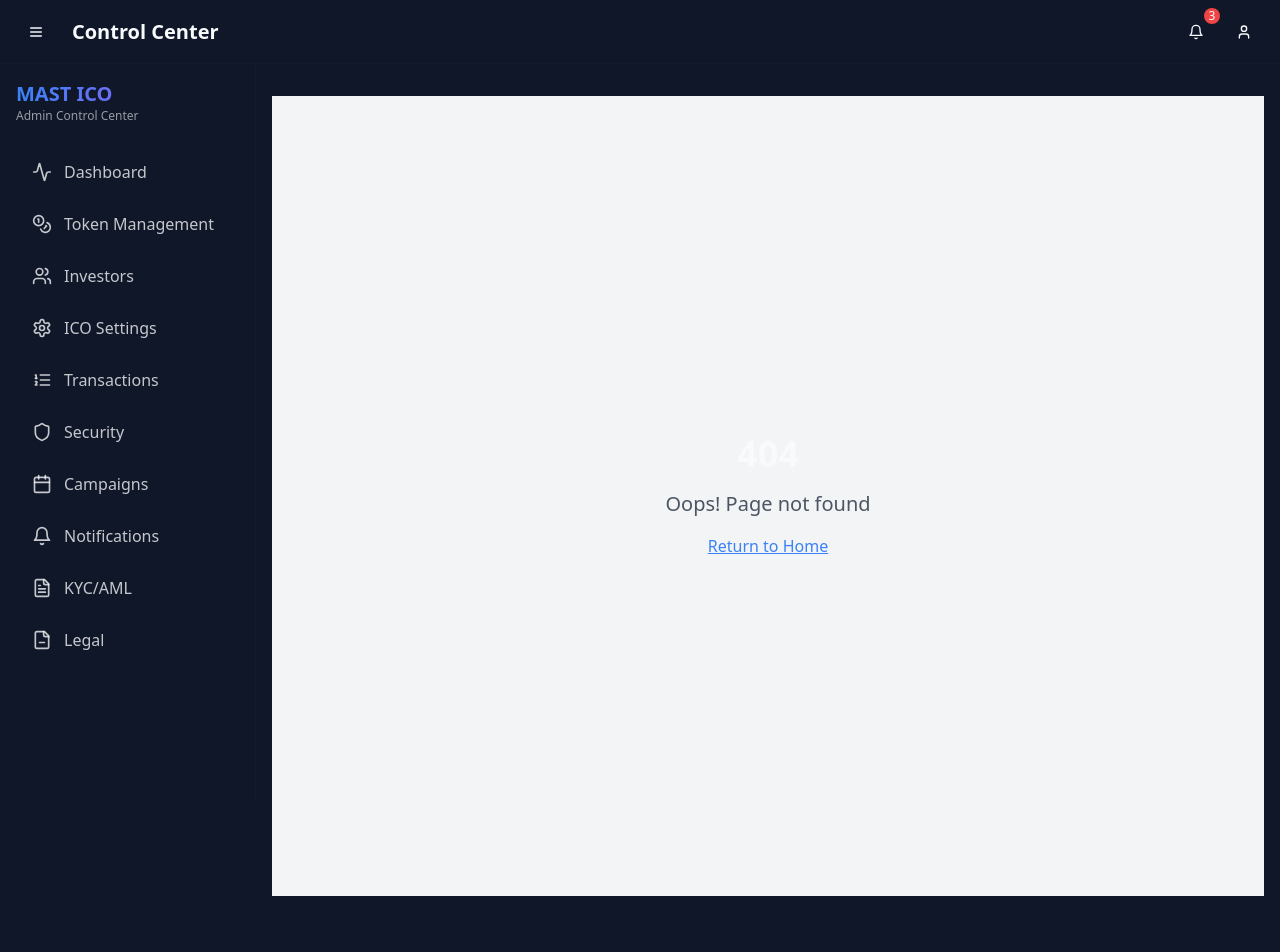
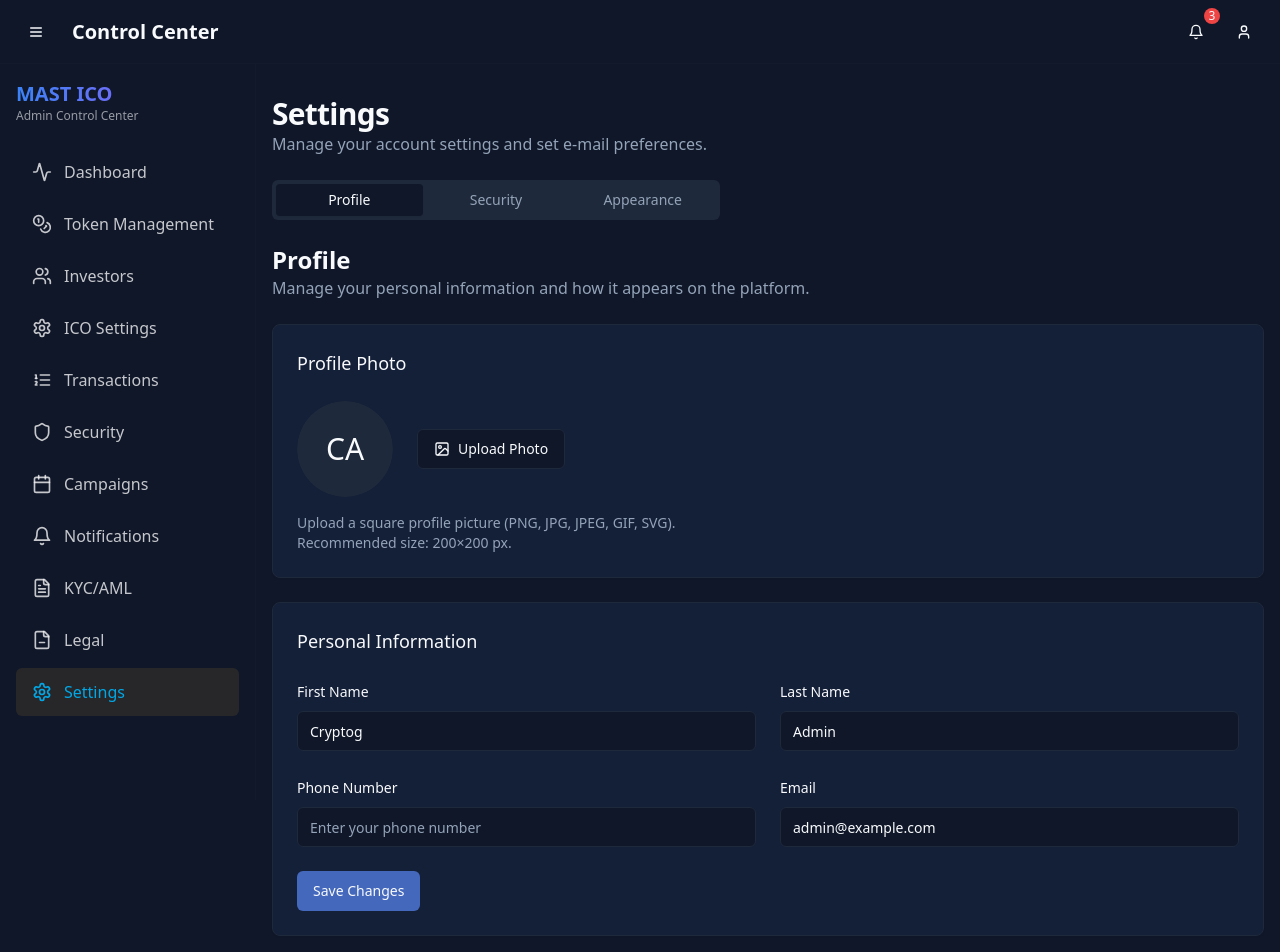
Before and after one commit to kajlasanamdeep/mast-ico-admin, a React (Vite) app: page /settings in a window 1280 px wide. Before the commit this address had no page. Shown: the top 952 px of the page. Before the commit the page ends 928 px from the top, so only its background shows below. Built offline with nearby package versions, Linux system fonts and the light colour scheme.

Commit message:
Add settings page
Implement the settings page based on the provided screenshot.

```diff
--- a/src/App.tsx
+++ b/src/App.tsx
@@ -16,6 +16,7 @@ import CampaignManagement from "./pages/CampaignManagement";
 import Notifications from "./pages/Notifications";
 import KycManagement from "./pages/KycManagement";
 import LegalCompliance from "./pages/LegalCompliance";
+import Settings from "./pages/Settings";
 import NotFound from "./pages/NotFound";
 
 const queryClient = new QueryClient();
@@ -39,6 +40,7 @@ const App = () => (
               <Route path="notifications" element={<Notifications />} />
               <Route path="kyc-management" element={<KycManagement />} />
               <Route path="legal-compliance" element={<LegalCompliance />} />
+              <Route path="settings" element={<Settings />} />
               <Route path="*" element={<NotFound />} />
             </Route>
           </Routes>
--- a/src/components/layout/Sidebar.tsx
+++ b/src/components/layout/Sidebar.tsx
@@ -10,7 +10,8 @@ import {
   Shield,
   Bell,
   FileText,
-  FileMinus
+  FileMinus,
+  Settings as SettingsIcon
 } from "lucide-react";
 import { useSidebar } from "../sidebar/SidebarContext";
 import { cn } from "@/lib/utils";
@@ -72,6 +73,7 @@ const Sidebar = () => {
           <NavItem to="/notifications" label="Notifications" icon={Bell} />
           <NavItem to="/kyc-management" label="KYC/AML" icon={FileText} />
           <NavItem to="/legal-compliance" label="Legal" icon={FileMinus} />
+          <NavItem to="/settings" label="Settings" icon={SettingsIcon} />
         </nav>
       </div>
     </aside>
--- /dev/null
+++ b/src/pages/Settings.tsx
@@ -0,0 +1,191 @@
+
+import { useState } from "react";
+import { Tabs, TabsList, TabsTrigger, TabsContent } from "@/components/ui/tabs";
+import { Card, CardHeader, CardContent } from "@/components/ui/card";
+import { Avatar, AvatarFallback, AvatarImage } from "@/components/ui/avatar";
+import { Input } from "@/components/ui/input";
+import { Label } from "@/components/ui/label";
+import { Button } from "@/components/ui/button";
+import { Image } from "lucide-react";
+
+const Settings = () => {
+  const [activeTab, setActiveTab] = useState("profile");
+  const [firstName, setFirstName] = useState("Cryptog");
+  const [lastName, setLastName] = useState("Admin");
+  const [phoneNumber, setPhoneNumber] = useState("");
+  const [email, setEmail] = useState("admin@example.com");
+
+  return (
+    <div className="space-y-6">
+      <div>
+        <h1 className="text-3xl font-bold tracking-tight">Settings</h1>
+        <p className="text-muted-foreground">
+          Manage your account settings and set e-mail preferences.
+        </p>
+      </div>
+
+      <Tabs
+        defaultValue="profile"
+        value={activeTab}
+        onValueChange={setActiveTab}
+        className="space-y-6"
+      >
+        <TabsList className="bg-muted w-full max-w-md grid grid-cols-3">
+          <TabsTrigger value="profile">Profile</TabsTrigger>
+          <TabsTrigger value="security">Security</TabsTrigger>
+          <TabsTrigger value="appearance">Appearance</TabsTrigger>
+        </TabsList>
+
+        <TabsContent value="profile" className="space-y-6">
+          <div>
+            <h2 className="text-2xl font-bold">Profile</h2>
+            <p className="text-muted-foreground">
+              Manage your personal information and how it appears on the platform.
+            </p>
+          </div>
+
+          <Card>
+            <CardHeader>
+              <h3 className="text-lg font-medium">Profile Photo</h3>
+            </CardHeader>
+            <CardContent className="space-y-4">
+              <div className="flex items-center gap-6">
+                <Avatar className="h-24 w-24 text-3xl">
+                  <AvatarImage src="" />
+                  <AvatarFallback className="bg-muted">
+                    {firstName && lastName
+                      ? `${firstName[0]}${lastName[0]}`
+                      : "CA"}
+                  </AvatarFallback>
+                </Avatar>
+
+                <Button variant="outline" className="gap-2">
+                  <Image className="h-4 w-4" />
+                  Upload Photo
+                </Button>
+              </div>
+
+              <p className="text-sm text-muted-foreground">
+                Upload a square profile picture (PNG, JPG, JPEG, GIF, SVG).<br />
+                Recommended size: 200×200 px.
+              </p>
+            </CardContent>
+          </Card>
+
+          <Card>
+            <CardHeader>
+              <h3 className="text-lg font-medium">Personal Information</h3>
+            </CardHeader>
+            <CardContent>
+              <div className="grid gap-6 md:grid-cols-2">
+                <div className="space-y-2">
+                  <Label htmlFor="firstName">First Name</Label>
+                  <Input
+                    id="firstName"
+                    value={firstName}
+                    onChange={(e) => setFirstName(e.target.value)}
+                  />
+                </div>
+
+                <div className="space-y-2">
+                  <Label htmlFor="lastName">Last Name</Label>
+                  <Input
+                    id="lastName"
+                    value={lastName}
+                    onChange={(e) => setLastName(e.target.value)}
+                  />
+                </div>
+
+                <div className="space-y-2">
+                  <Label htmlFor="phoneNumber">Phone Number</Label>
+                  <Input
+                    id="phoneNumber"
+                    value={phoneNumber}
+                    onChange={(e) => setPhoneNumber(e.target.value)}
+                    placeholder="Enter your phone number"
+                  />
+                </div>
+
+                <div className="space-y-2">
+                  <Label htmlFor="email">Email</Label>
+                  <Input
+                    id="email"
+                    type="email"
+                    value={email}
+                    onChange={(e) => setEmail(e.target.value)}
+                  />
+                </div>
+              </div>
+
+              <Button className="mt-6">Save Changes</Button>
+            </CardContent>
+          </Card>
+        </TabsContent>
+
+        <TabsContent value="security" className="space-y-6">
+          <div>
+            <h2 className="text-2xl font-bold">Security</h2>
+            <p className="text-muted-foreground">
+              Manage your security settings and authentication methods.
+            </p>
+          </div>
+
+          <Card>
+            <CardHeader>
+              <h3 className="text-lg font-medium">Change Password</h3>
+            </CardHeader>
+            <CardContent>
+              <div className="grid gap-6">
+                <div className="space-y-2">
+                  <Label htmlFor="current-password">Current Password</Label>
+                  <Input id="current-password" type="password" />
+                </div>
+
+                <div className="space-y-2">
+                  <Label htmlFor="new-password">New Password</Label>
+                  <Input id="new-password" type="password" />
+                </div>
+
+                <div className="space-y-2">
+                  <Label htmlFor="confirm-password">Confirm New Password</Label>
+                  <Input id="confirm-password" type="password" />
+                </div>
+              </div>
+
+              <Button className="mt-6">Update Password</Button>
+            </CardContent>
+          </Card>
+        </TabsContent>
+
+        <TabsContent value="appearance" className="space-y-6">
+          <div>
+            <h2 className="text-2xl font-bold">Appearance</h2>
+            <p className="text-muted-foreground">
+              Customize the appearance of the platform.
+            </p>
+          </div>
+
+          <Card>
+            <CardHeader>
+              <h3 className="text-lg font-medium">Theme Settings</h3>
+            </CardHeader>
+            <CardContent>
+              <div className="space-y-4">
+                <div className="space-y-2">
+                  <Label>Color Mode</Label>
+                  <div className="flex space-x-4">
+                    <Button variant="outline">Light</Button>
+                    <Button variant="outline">Dark</Button>
+                    <Button variant="outline">System</Button>
+                  </div>
+                </div>
+              </div>
+            </CardContent>
+          </Card>
+        </TabsContent>
+      </Tabs>
+    </div>
+  );
+};
+
+export default Settings;
```
